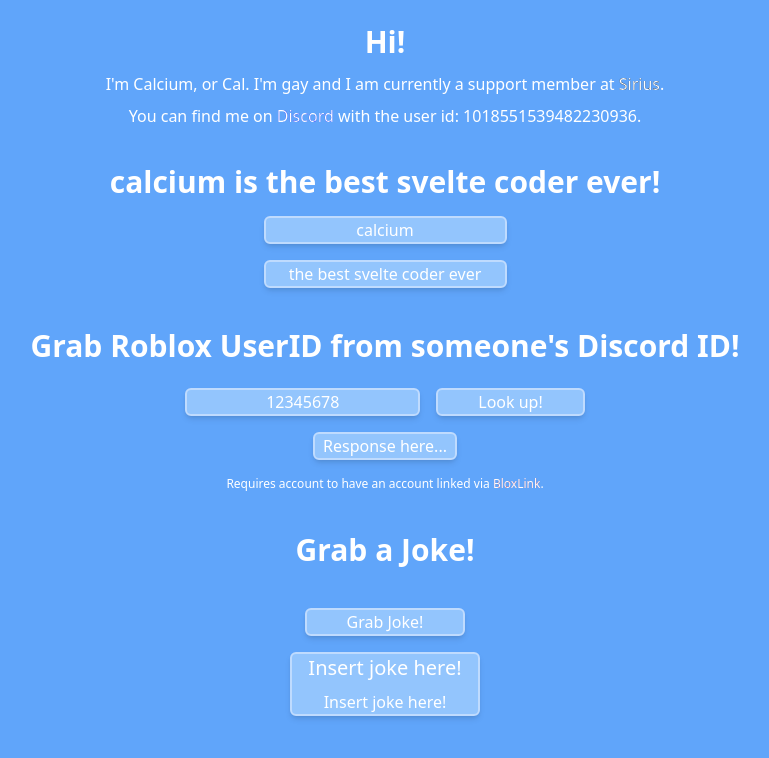
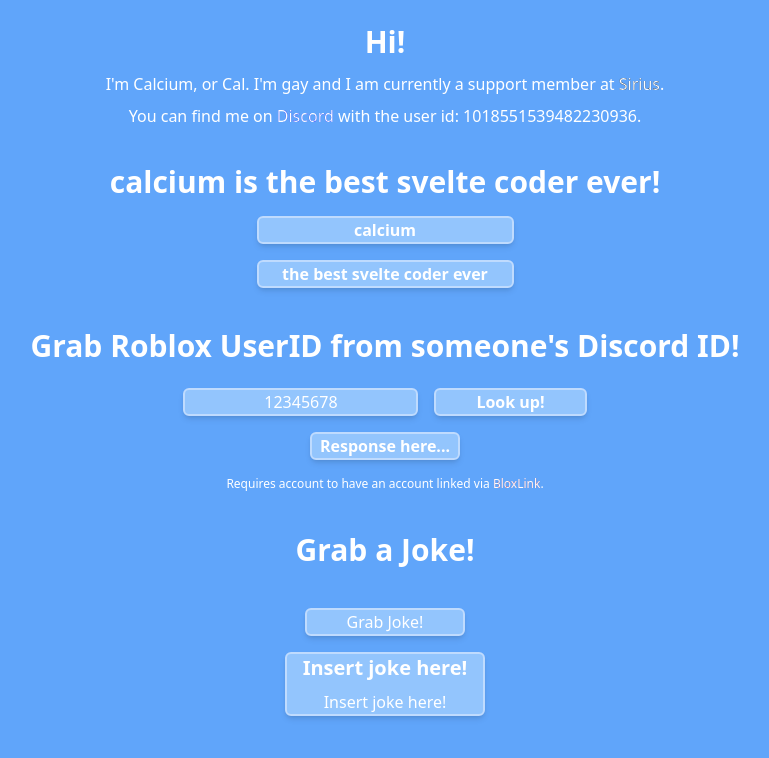
Before and after one commit to calciumista/shiny-parakeet, a SvelteKit app: page / in a window 1280 px wide. Shown: the top 758 px of the page, without its empty margins (255-1024 px from the left). Built offline with nearby package versions, Linux system fonts and the light colour scheme.

Commit message:
turns out text-bold isnt right....

```diff
--- a/src/routes/bloxlink.svelte
+++ b/src/routes/bloxlink.svelte
@@ -41,12 +41,12 @@
   <h1 class="text-3xl font-bold text-white text-center py-2 hover:scale-105 transition-all duration-200">Grab Roblox UserID from someone's Discord ID!</h1>
   <div class="py-2" />
   <div class="flex">
-    <input bind:value={id} placeholder="enter discord id!" class="blue-border text-bold" id="lookup" />
+    <input bind:value={id} placeholder="enter discord id!" class="blue-border" id="lookup" />
     <div class="px-2" />
-    <button on:click={lookup} class="blue-border text-bold px-10" id="lookup"> Look up! </button>
+    <button on:click={lookup} class="blue-border font-semibold px-10" id="lookup"> Look up! </button>
   </div>
   <div class="py-2" />
-  <p id="response" class="blue-border text-bold px-2">Response here...</p>
+  <p id="response" class="blue-border font-bold px-2">Response here...</p>
   <div class="py-2" />
   <p class="text-white text-bold text-xs hover:scale-105 transition-all duration-200">Requires account to have an account linked via <a href="https://blox.link" class="font-outline-red">BloxLink</a>.</p>
 </div>
--- a/src/routes/joke.svelte
+++ b/src/routes/joke.svelte
@@ -29,7 +29,7 @@
   <div class="py-2" />
   <div class="border-spacing-4">
     <div class="blue-border px-4">
-      <h3 class="text-bold text-xl" id="category">Insert joke here!</h3>
+      <h3 class="font-bold text-xl" id="category">Insert joke here!</h3>
       <div class="py-1" />
       <p class="" id="joke">Insert joke here!</p>
     </div>
--- a/src/routes/name.svelte
+++ b/src/routes/name.svelte
@@ -16,7 +16,7 @@
     <h1 class="text-3xl font-bold text-white text-center hover:scale-110 transition-all duration-200">{name} is {describe}!</h1>
   {/if}
   <div class="py-2" />
-  <input bind:value={name} placeholder="enter name!" class="blue-border text-bold px-1" />
+  <input bind:value={name} placeholder="enter name!" class="blue-border font-semibold px-1" />
   <div class="py-2" />
-  <input bind:value={describe} placeholder="enter adjective!" class="blue-border text-bold px-1" />
+  <input bind:value={describe} placeholder="enter adjective!" class="blue-border font-semibold px-1" />
 </div>
```
